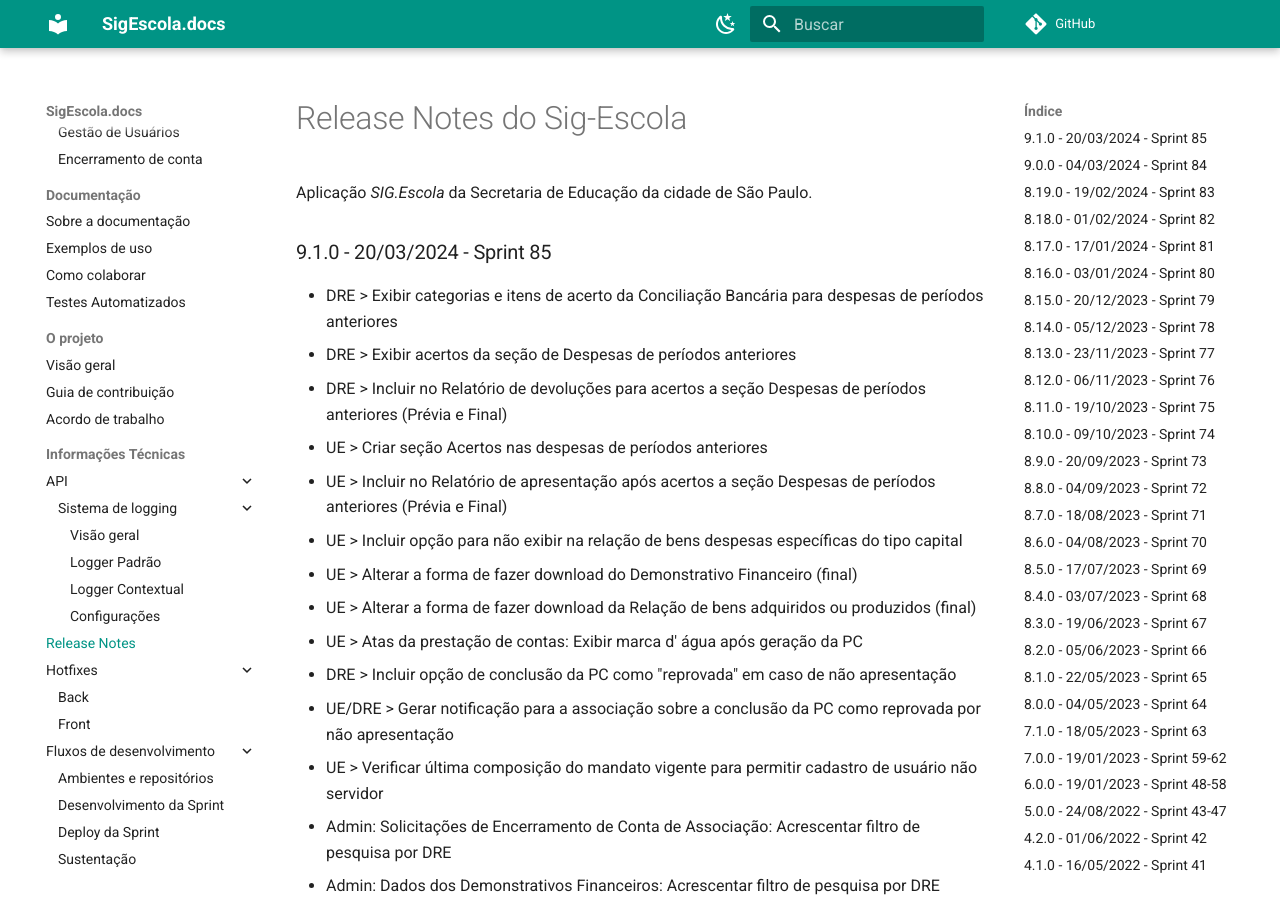
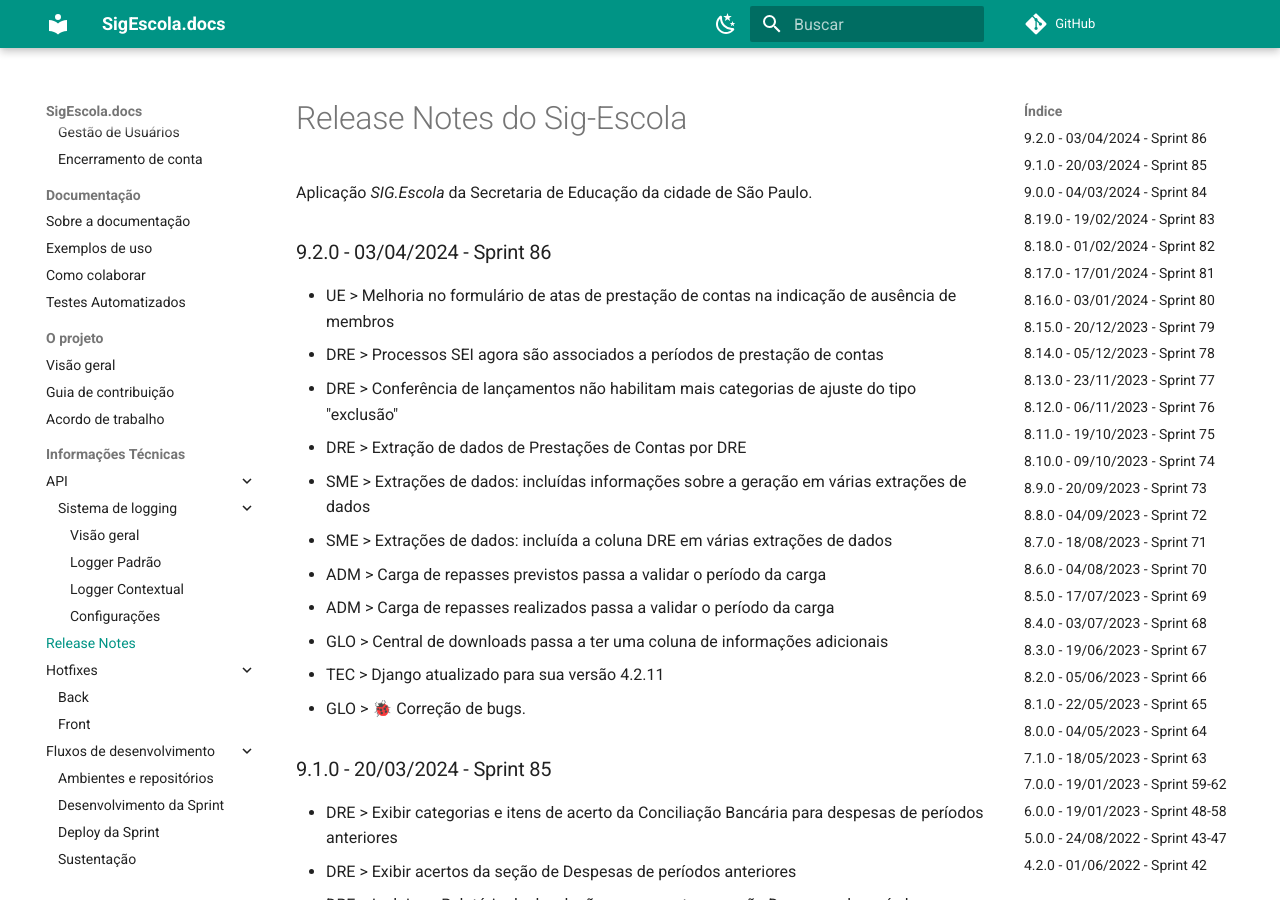
Before and after one commit to prefeiturasp/SME-PTRF-Docs, an MkDocs documentation site: the page built from docs/projeto/release_notes.md, in a window 1280 px wide and 900 px high. Built offline with MkDocs 1.6.1 and Material for MkDocs 9.7.7, drawn with Linux system fonts in a browser that asks for light colours; comment, search, counter and statistics services are not loaded.

Commit message:
docs(118207): Release Notes 9.2.0

```diff
--- a/docs/projeto/release_notes.md
+++ b/docs/projeto/release_notes.md
@@ -1,6 +1,19 @@
 # Release Notes do Sig-Escola
 
 Aplicação *SIG.Escola* da Secretaria de Educação da cidade de São Paulo.
+
+### 9.2.0 - 03/04/2024 - Sprint 86
+* UE > Melhoria no formulário de atas de prestação de contas na indicação de ausência de membros
+* DRE > Processos SEI agora são associados a períodos de prestação de contas
+* DRE > Conferência de lançamentos não habilitam mais categorias de ajuste do tipo "exclusão"
+* DRE > Extração de dados de Prestações de Contas por DRE
+* SME > Extrações de dados: incluídas informações sobre a geração em várias extrações de dados
+* SME > Extrações de dados: incluída a coluna DRE em várias extrações de dados
+* ADM > Carga de repasses previstos passa a validar o período da carga
+* ADM > Carga de repasses realizados passa a validar o período da carga
+* GLO > Central de downloads passa a ter uma coluna de informações adicionais
+* TEC > Django atualizado para sua versão 4.2.11
+* GLO > 🐞 Correção de bugs.
 
 ### 9.1.0 - 20/03/2024 - Sprint 85
 * DRE > Exibir categorias e itens de acerto da Conciliação Bancária para despesas de períodos anteriores
```
